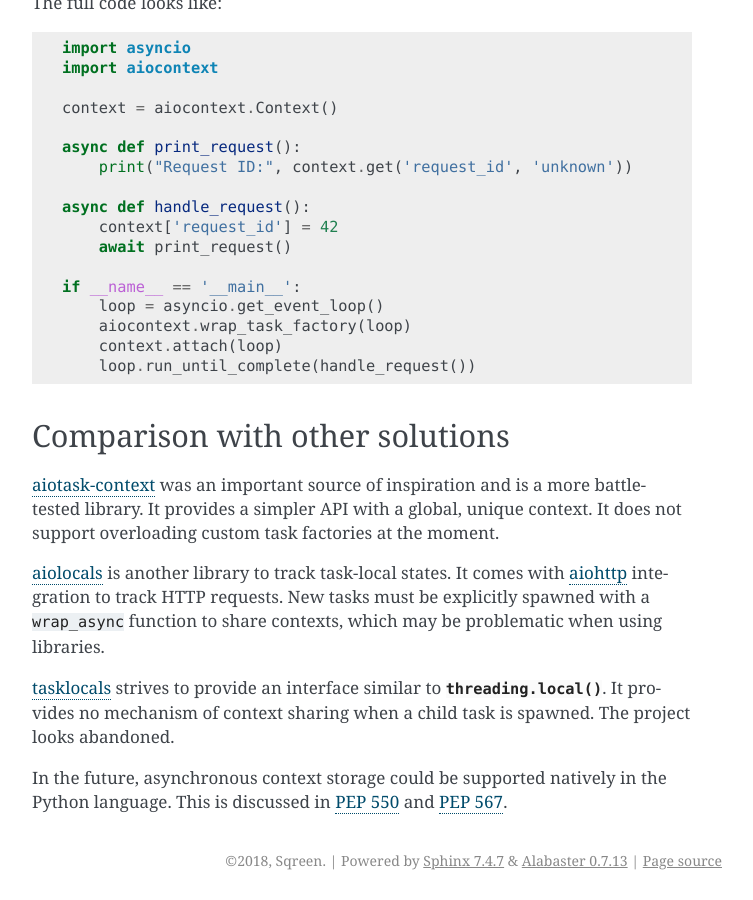
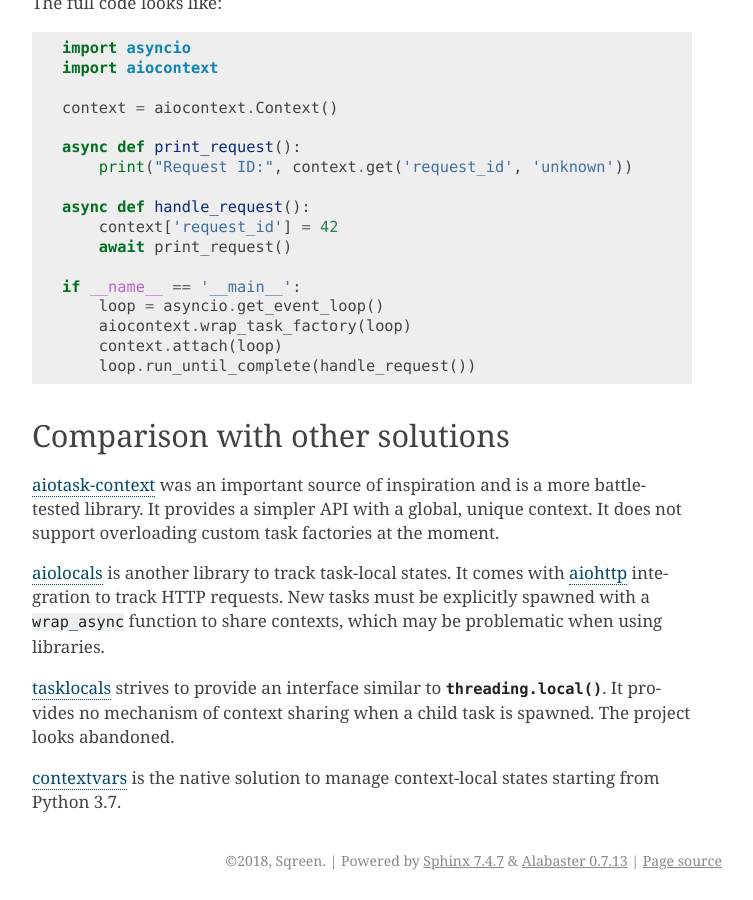
Before and after one commit to sqreen/AioContext, a Sphinx documentation site: the page built from docs/introduction.rst, in a window 1280 px wide and 900 px high, scrolled down 1512 px. Shown: the whole window, without its empty margins (388-1141 px from the left). Built offline with Sphinx 7.4.7, drawn with Linux system fonts in a browser that asks for light colours.

Commit message:
Add python 3.7 and contextvars

```diff
--- a/docs/introduction.rst
+++ b/docs/introduction.rst
@@ -106,12 +106,11 @@ problematic when using libraries.
 :func:`threading.local`. It provides no mechanism of context sharing when a
 child task is spawned. The project looks abandoned.
 
-In the future, asynchronous context storage could be supported natively in the
-Python language. This is discussed in `PEP 550`_ and `PEP 567`_.
+`contextvars`_ is the native solution to manage context-local states starting
+from Python 3.7.
 
 .. _aiohttp: https://aiohttp.readthedocs.io/
 .. _aiolocals: https://docs.atlassian.com/aiolocals/
 .. _aiotask-context: https://github.com/Skyscanner/aiotask-context
 .. _tasklocals: https://github.com/vkryachko/tasklocals
-.. _PEP 550: https://www.python.org/dev/peps/pep-0550/
-.. _PEP 567: https://www.python.org/dev/peps/pep-0567/
+.. _contextvars: https://docs.python.org/3/library/contextvars.html
--- a/setup.py
+++ b/setup.py
@@ -11,6 +11,7 @@ CLASSIFIERS = [
     'Programming Language :: Python :: 3.4',
     'Programming Language :: Python :: 3.5',
     'Programming Language :: Python :: 3.6',
+    'Programming Language :: Python :: 3.7',
     'Programming Language :: Python :: Implementation :: CPython',
     'Programming Language :: Python',
     'Topic :: Software Development',
```
Also changed, not shown: 1 other file.
